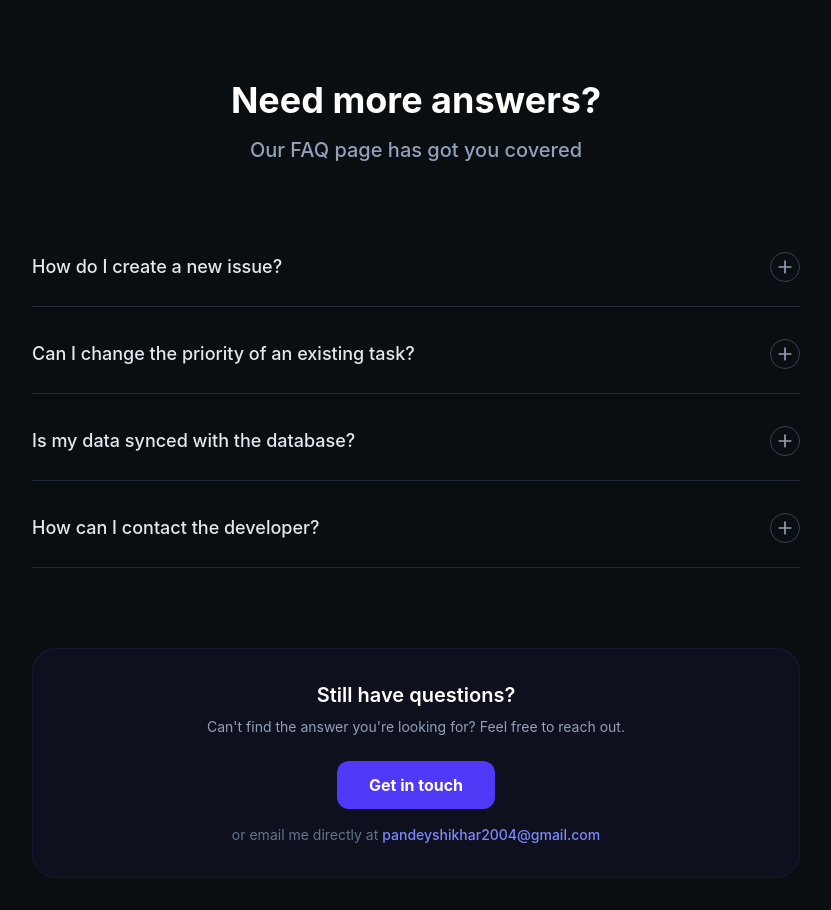
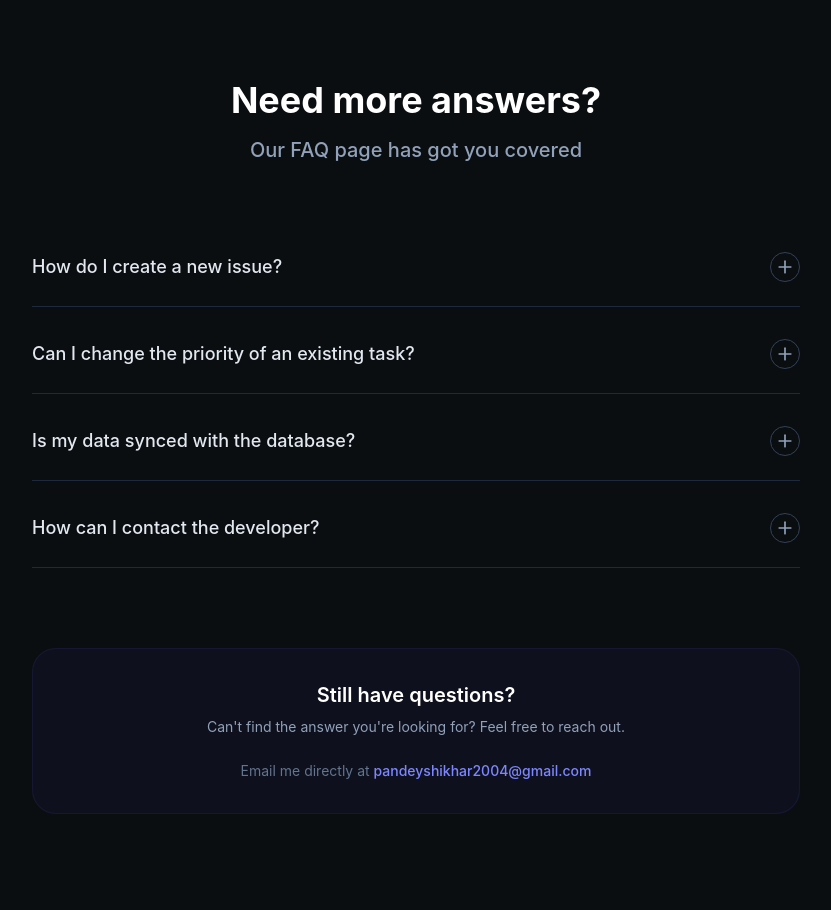
Before and after one commit to Shikhar-Pandey04/linear-app-frontend, a React app in the folder frontend/: page /support in a window 1280 px wide. Shown: the whole page, without its empty margins (224-1055 px from the left). After the commit the page ends 846 px from the top, so only its background shows below. Built offline with nearby package versions, Linux system fonts and the light colour scheme; sample sign-in values are in the browser's storage; the HTML template or start-up script is replaced by a standard one.

Commit message:
Removed get in touch button + added email contact

```diff
--- a/frontend/src/pages/SupportPage.jsx
+++ b/frontend/src/pages/SupportPage.jsx
@@ -83,19 +83,16 @@ const SupportPage = () => {
             Can't find the answer you're looking for? Feel free to reach out.
           </p>
 
-          {/* ✅ FINAL FIX */}
-          <a
-            href="mailto:pandeyshikhar2004@gmail.com?subject=Support Request"
-            className="bg-indigo-600 hover:bg-indigo-700 px-8 py-3 rounded-xl font-bold transition-all inline-block"
-          >
-            Get in touch
-          </a>
+          {/* ❌ BUTTON REMOVED */}
 
           <p className="mt-4 text-sm text-slate-500">
-            or email me directly at{" "}
-            <span className="text-indigo-400 font-medium">
+            Email me directly at{" "}
+            <a
+              href="mailto:pandeyshikhar2004@gmail.com"
+              className="text-indigo-400 font-medium hover:underline"
+            >
               pandeyshikhar2004@gmail.com
-            </span>
+            </a>
           </p>
         </div>
       </div>
```
